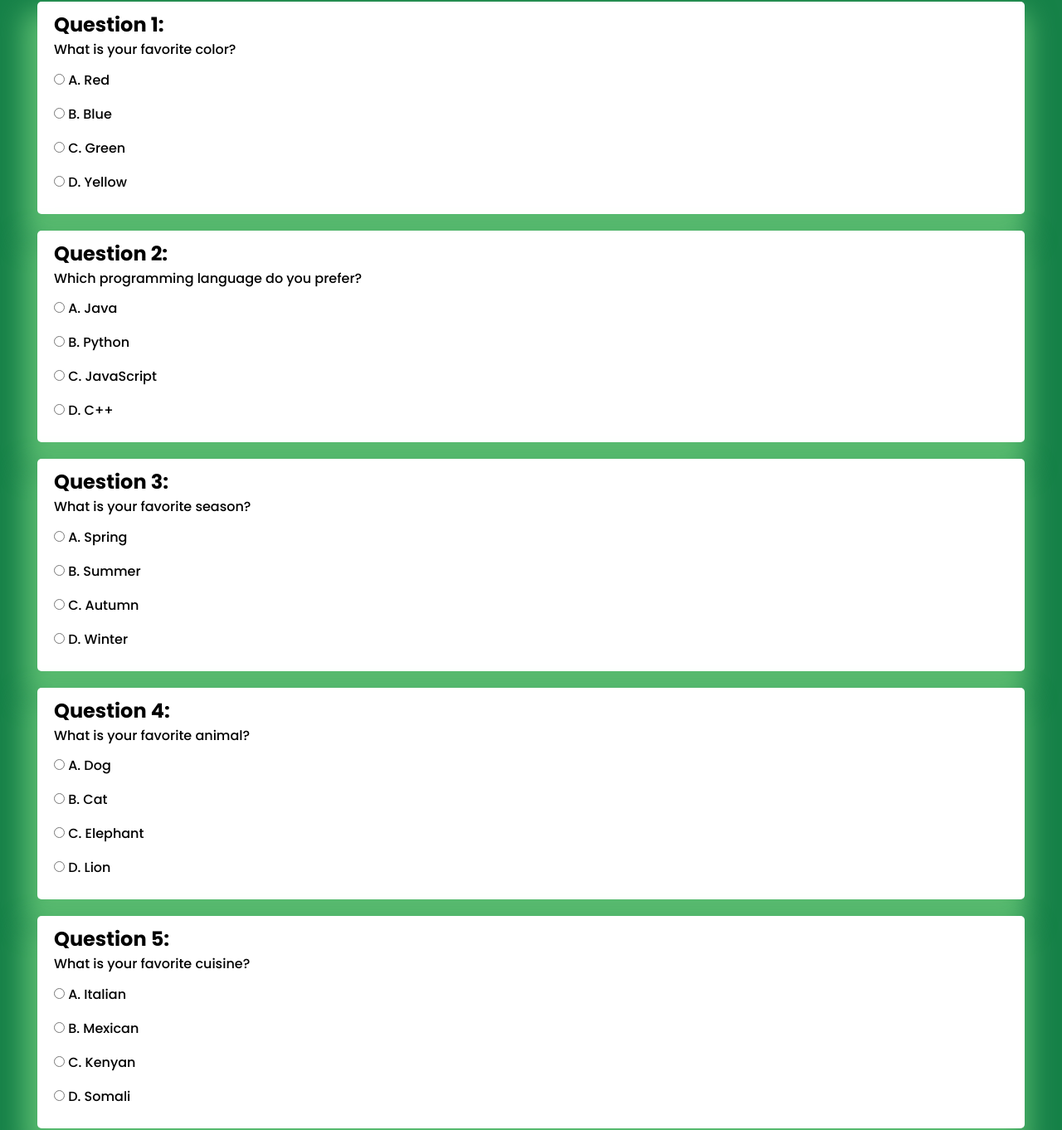
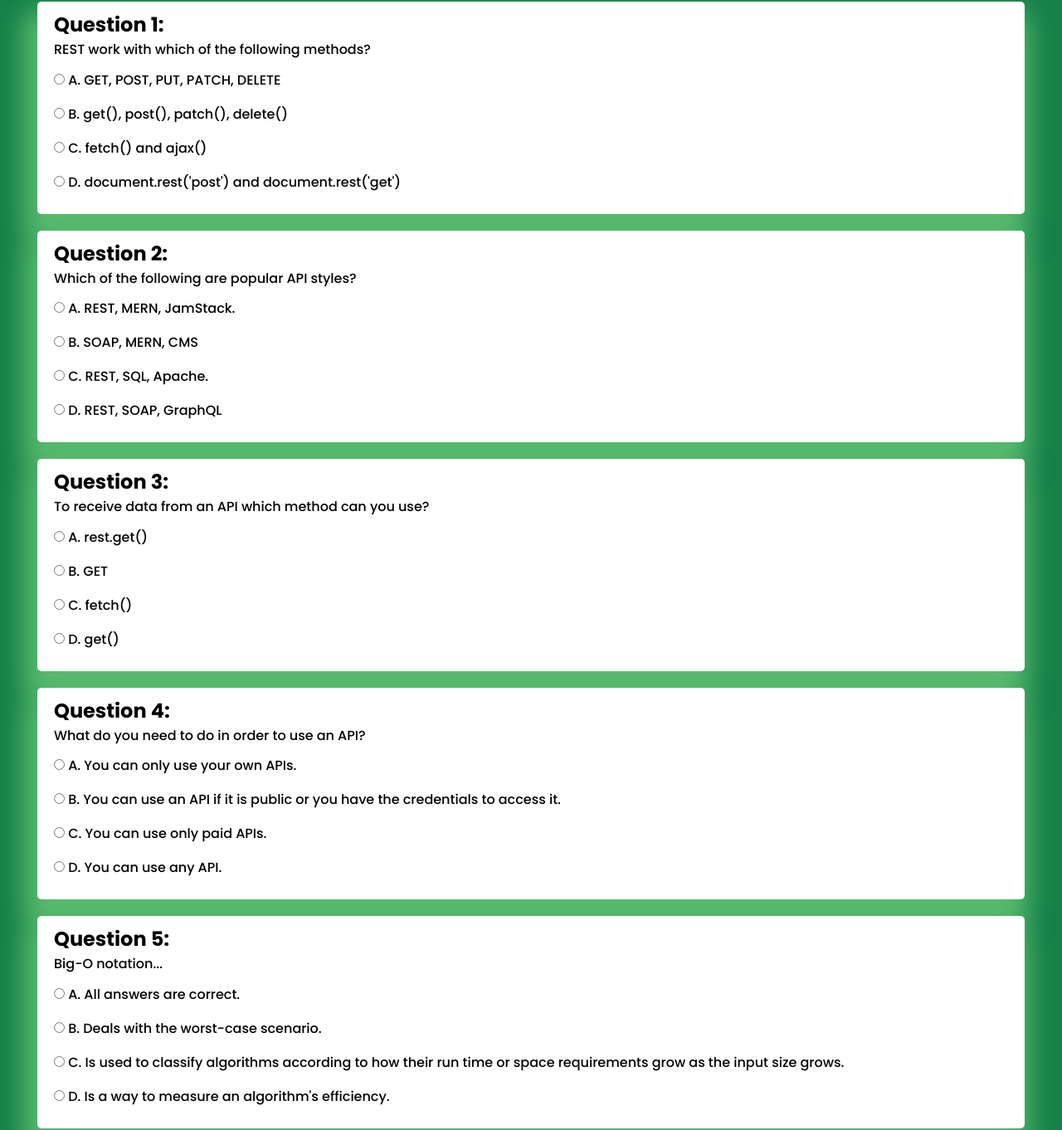
Before and after one commit to berylcl/quizzy-js, a website built with webpack: page dist/index.html in a window 1280 px wide. Shown: the part 171-1533 px from the top of the page at 83% size. Built offline with nearby package versions, Linux system fonts and the light colour scheme.

Commit message:
Updating dist folder

```diff
--- a/dist/index.html
+++ b/dist/index.html
@@ -17,133 +17,133 @@
         <h2 class="subtitle">Quiz to test my JS knowledge</h2>
     </header>
     <div class="results hidden">
-        <p>You scored 1/5</p>
+        <p class="scored">You scored 1/5</p>
         <button class="reload">Try Again?</button>
     </div>
     <form>
         <div class="question ">
             <h2>Question 1:</h2>
-            <p>What is your favorite color?</p>
+            <p>REST work with which of the following methods? </p>
             <div class="option">
                 <label>
                     <input type="radio" name="question1" value="A">
-                </label> A. Red<br>
+                </label> A. GET, POST, PUT, PATCH, DELETE<br>
             </div>
             <div class="option">
                 <label>
                     <input type="radio" name="question1" value="B">
-                </label> B. Blue<br>
+                </label> B. get(), post(), patch(), delete()<br>
             </div>
             <div class="option">
                 <label>
                     <input type="radio" name="question1" value="C">
-                </label> C. Green<br>
+                </label> C. fetch() and ajax()<br>
             </div>
             <div class="option">
                 <label>
                     <input type="radio" name="question1" value="D">
-                </label> D. Yellow<br>
+                </label> D. document.rest('post') and document.rest('get')<br>
             </div>
         </div>
 
         <div class="question ">
             <h2>Question 2:</h2>
-            <p>Which programming language do you prefer?</p>
+            <p>Which of the following are popular API styles?</p>
             <div class="option">
                 <label>
                     <input type="radio" name="question2" value="A">
-                </label> A. Java<br>
+                </label> A. REST, MERN, JamStack.<br>
             </div>
             <div class="option">
                 <label>
                     <input type="radio" name="question2" value="B">
-                </label> B. Python<br>
+                </label> B. SOAP, MERN, CMS<br>
             </div>
             <div class="option">
                 <label>
                     <input type="radio" name="question2" value="C">
-                </label> C. JavaScript<br>
+                </label> C. REST, SQL, Apache.<br>
             </div>
             <div class="option">
                 <label>
                     <input type="radio" name="question2" value="D">
-                </label> D. C++<br>
+                </label> D. REST, SOAP, GraphQL<br>
             </div>
         </div>
 
         <div class="question">
             <h2>Question 3:</h2>
-            <p>What is your favorite season?</p>
+            <p>To receive data from an API which method can you use? </p>
             <div class="option">
                 <label>
                     <input type="radio" name="question3" value="A">
-                </label> A. Spring<br>
+                </label> A. rest.get()<br>
             </div>
             <div class="option">
                 <label>
                     <input type="radio" name="question3" value="B">
-                </label> B. Summer<br>
+                </label> B. GET<br>
             </div>
             <div class="option">
                 <label>
                     <input type="radio" name="question3" value="C">
-                </label> C. Autumn<br>
+                </label> C. fetch()<br>
             </div>
             <div class="option">
                 <label>
                     <input type="radio" name="question3" value="D">
-                </label> D. Winter<br>
+                </label> D. get()<br>
             </div>
         </div>
 
         <div class="question">
             <h2>Question 4:</h2>
-            <p>What is your favorite animal?</p>
+            <p>What do you need to do in order to use an API? </p>
             <div class="option">
                 <label>
                     <input type="radio" name="question4" value="A">
-                </label> A. Dog<br>
+                </label> A. You can only use your own APIs.<br>
             </div>
             <div class="option">
                 <label>
                     <input type="radio" name="question4" value="B">
-                </label> B. Cat<br>
+                </label> B. You can use an API if it is public or you have the credentials to access it.<br>
             </div>
             <div class="option">
                 <label>
                     <input type="radio" name="question4" value="C">
-                </label> C. Elephant<br>
+                </label> C. You can use only paid APIs.<br>
             </div>
             <div class="option">
                 <label>
                     <input type="radio" name="question4" value="D">
-                </label> D. Lion<br>
+                </label> D. You can use any API.<br>
             </div>
         </div>
 
 
         <div class="question">
             <h2>Question 5:</h2>
-            <p>What is your favorite cuisine?</p>
+            <p>Big-O notation... </p>
             <div class="option">
                 <label>
                     <input type="radio" name="question5" value="A">
-                </label> A. Italian<br>
+                </label> A. All answers are correct.<br>
             </div>
             <div class="option">
                 <label>
                     <input type="radio" name="question5" value="B">
-                </label> B. Mexican<br>
+                </label> B. Deals with the worst-case scenario.<br>
             </div>
             <div class="option">
                 <label>
                     <input type="radio" name="question4" value="C">
-                </label> C. Kenyan<br>
+                </label> C. Is used to classify algorithms according to how their run time or space requirements grow as the input size grows.<br>
             </div>
             <div class="option">
                 <label>
                     <input type="radio" name="question4" value="D">
-                </label> D. Somali<br>
+                </label> D. Is a way to measure an algorithm's efficiency.<br>
             </div>
         </div>
 
```
Also changed, not shown: dist/index.bundle.js (+2 -2 lines).
